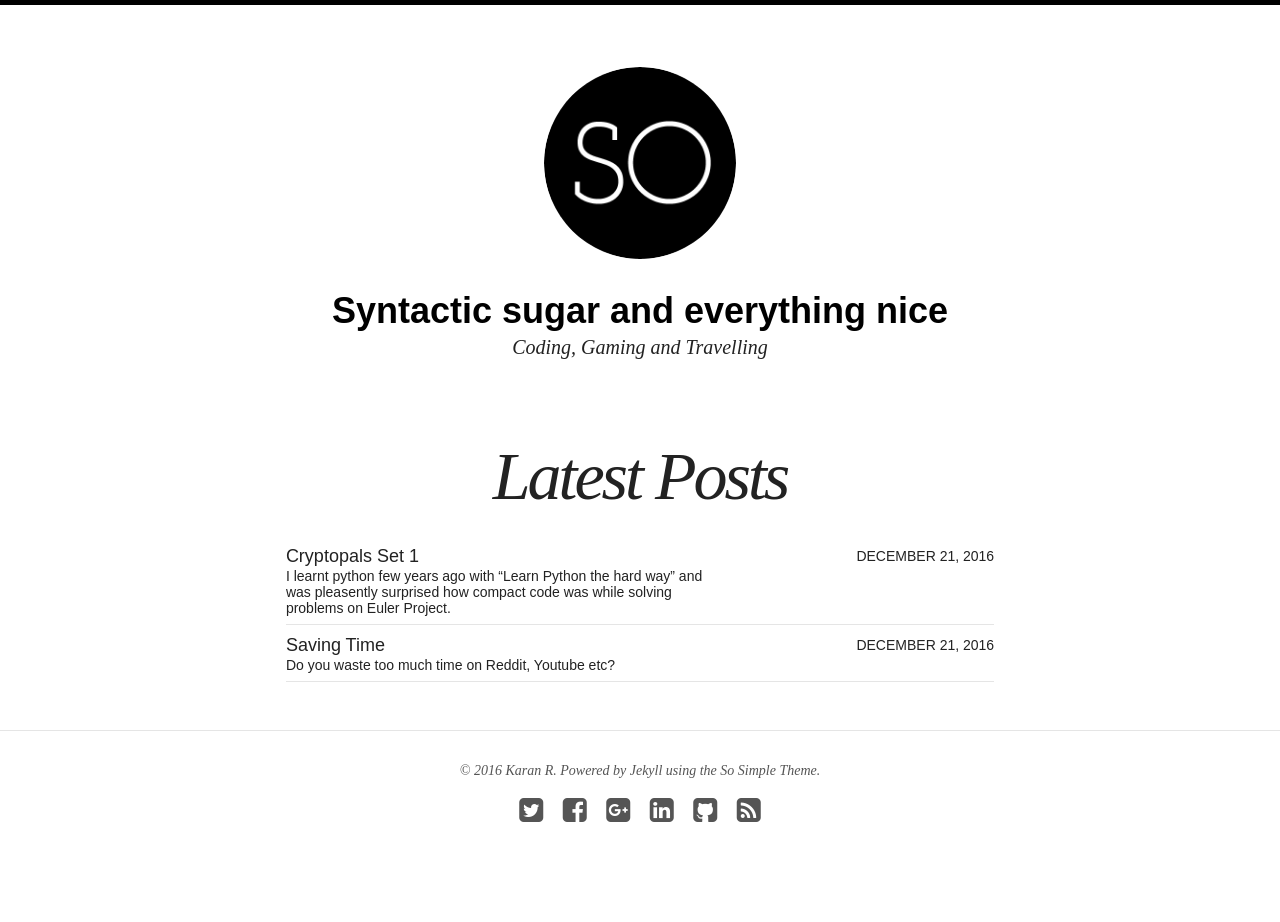
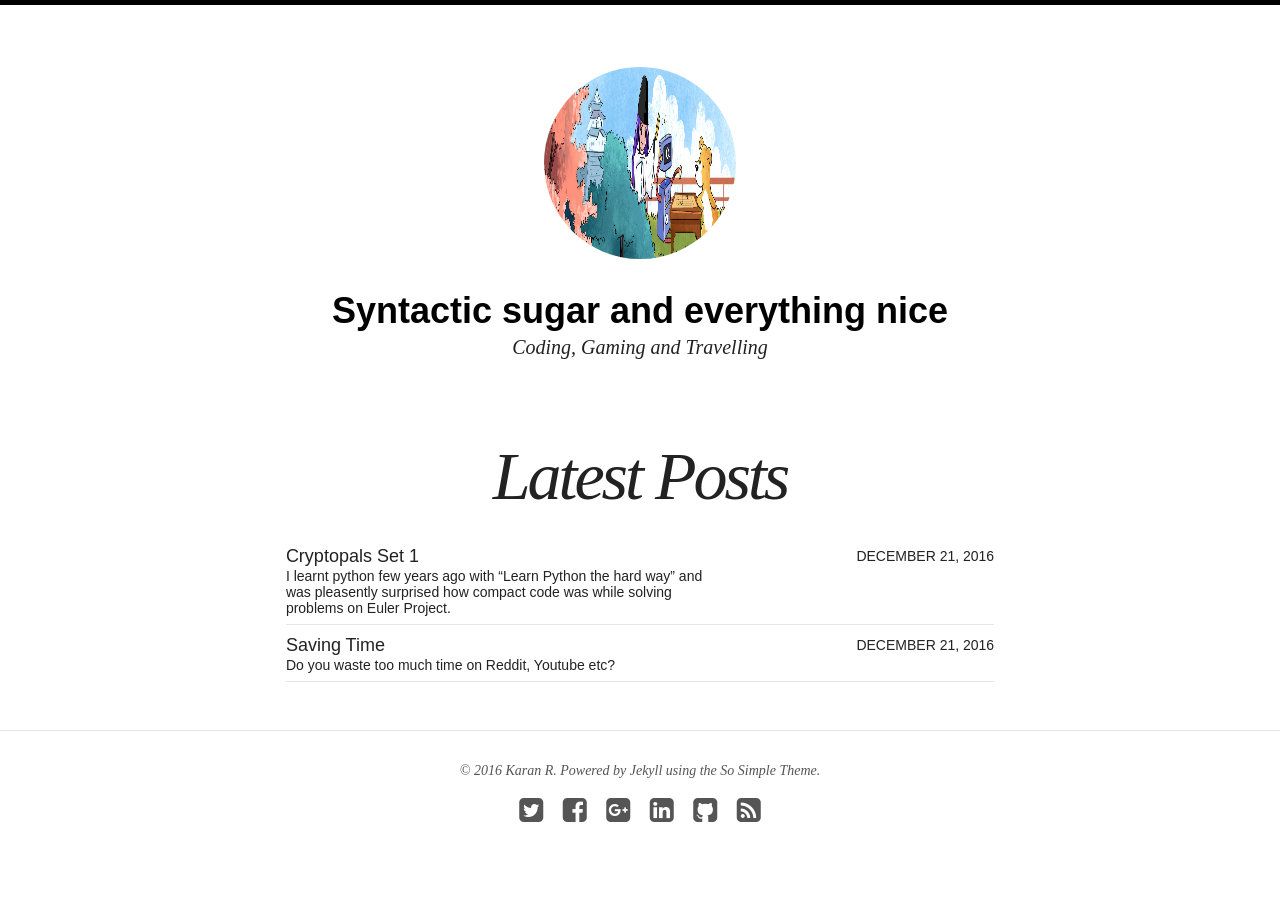
Before and after one commit to nukeu666/nukeu666.github.io, a Jekyll site: the page built from index.html, in a window 1280 px wide. Built offline with Jekyll 4.4.1, drawn with Linux system fonts in a browser that asks for light colours; nearby versions of some CDN libraries.

Commit message:
header image

```diff
--- a/_config.yml
+++ b/_config.yml
@@ -3,7 +3,7 @@
 title: Syntactic sugar and everything nice
 locale: en_US
 description: Coding, Gaming and Travelling
-logo: site-logo.png
+logo: blog-header2.jpg
 search: false
 url: https://karanrawat.in
 
```
Also changed, not shown: images/blog-header.jpg (added), images/blog-header2.jpg (added).
